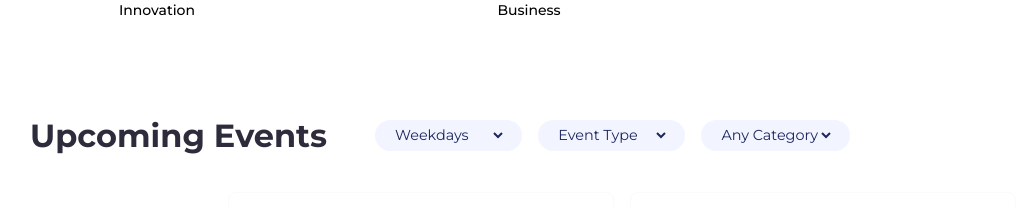
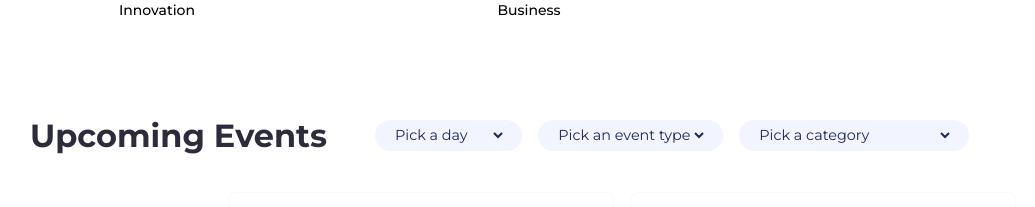
Before and after one commit to Yunusabdul38/event-hub, a React (Vite) app: page / in a window 1280 px wide. Shown: the part 923-1130 px from the top of the page, without its empty margins (18-1053 px from the left). Built offline with nearby package versions, Linux system fonts and the light colour scheme.

Commit message:
added dropdown options to the upcoming event select tags

```diff
--- a/src/features/home/Home.jsx
+++ b/src/features/home/Home.jsx
@@ -191,13 +191,14 @@ export default function Home() {
             {categoriesData.map((data, index) => {
               const { name, image } = data;
               return (
-                <div key={index} className="cursor-pointer w-[170px] lg:h-[210px] md:h-[210px] h-[140px] px-2">
+                <div
+                  key={index}
+                  className="cursor-pointer w-[170px] lg:h-[210px] md:h-[210px] h-[140px] px-2"
+                >
                   <div className="lg:w-[150px] md:w-[100px] w-[70px] lg:h-[150px] md:h-[100px] h-[70px] m-auto rounded-full">
                     <img src={image} alt="" className="object-cover" />
                   </div>
-                  <p className="text-center font-[500] mt-2 text-sm">
-                    {name}
-                  </p>
+                  <p className="text-center font-[500] mt-2 text-sm">{name}</p>
                 </div>
               );
             })}
@@ -220,7 +221,14 @@ export default function Home() {
                   id=""
                   className="min-w-[9vw] bg-[#F2F4FF] focus:outline-none"
                 >
-                  <option value="">Weekdays</option>
+                  <option value="">Pick a day</option>
+                  <option value="monday">Monday</option>
+                  <option value="tuesday">Tuesday</option>
+                  <option value="wednesday">Wednesday</option>
+                  <option value="thursday">Thursday</option>
+                  <option value="friday">Friday</option>
+                  <option value="saturday">Saturday</option>
+                  <option value="sunday">Sunday</option>
                 </select>
               </div>
               <div className="bg-[#F2F4FF] rounded-[50px] px-[1rem] py-[0.3rem]">
@@ -229,7 +237,12 @@ export default function Home() {
                   id=""
                   className="min-w-[9vw] bg-[#F2F4FF] focus:outline-none"
                 >
-                  <option value="">Event Type</option>
+                  <option value="">Pick an event type</option>
+                  <option value="conference">Conference</option>
+                  <option value="workshop">Workshop</option>
+                  <option value="hackathon">Hackathon</option>
+                  <option value="meetup">Meetup</option>
+                  <option value="webinar">Webinar</option>
                 </select>
               </div>
               <div className="bg-[#F2F4FF] rounded-[50px] px-[1rem] py-[0.3rem]">
@@ -238,7 +251,15 @@ export default function Home() {
                   id=""
                   className="min-w-[9vw] bg-[#F2F4FF] focus:outline-none"
                 >
-                  <option value="">Any Category</option>
+                  <option value="">Pick a category</option>
+                  {categoriesData.map((data, index) => {
+                    const { name } = data;
+                    return (
+                      <option value="" key={index}>
+                        {name}
+                      </option>
+                    );
+                  })}
                 </select>
               </div>
             </div>
@@ -251,7 +272,14 @@ export default function Home() {
                   id=""
                   className="min-w-[9vw] bg-[#F2F4FF] focus:outline-none"
                 >
-                  <option value="">Weekdays</option>
+                  <option value="">Pick a day</option>
+                  <option value="monday">Monday</option>
+                  <option value="tuesday">Tuesday</option>
+                  <option value="wednesday">Wednesday</option>
+                  <option value="thursday">Thursday</option>
+                  <option value="friday">Friday</option>
+                  <option value="saturday">Saturday</option>
+                  <option value="sunday">Sunday</option>
                 </select>
               </div>
               <div className="bg-[#F2F4FF] rounded-[50px] px-[1rem] py-[0.3rem]">
@@ -260,7 +288,12 @@ export default function Home() {
                   id=""
                   className="min-w-[9vw] bg-[#F2F4FF] focus:outline-none"
                 >
-                  <option value="">Event Type</option>
+                  <option value="">Pick an event type</option>
+                  <option value="conference">Conference</option>
+                  <option value="workshop">Workshop</option>
+                  <option value="hackathon">Hackathon</option>
+                  <option value="meetup">Meetup</option>
+                  <option value="webinar">Webinar</option>
                 </select>
               </div>
               <div className="bg-[#F2F4FF] rounded-[50px] px-[1rem] py-[0.3rem]">
@@ -269,18 +302,23 @@ export default function Home() {
                   id=""
                   className="min-w-[9vw] bg-[#F2F4FF] focus:outline-none"
                 >
-                  <option value="">Any Category</option>
+                  <option value="">Pick a category</option>
+                  {categoriesData.map((data, index) => {
+                    const { name } = data;
+                    return (
+                      <option value="" key={index}>
+                        {name}
+                      </option>
+                    );
+                  })}
                 </select>
               </div>
             </div>
-
           </div>
 
           <div className="mt-[2rem] flex flex-wrap justify-center gap-[2rem] md:gap-[1rem] sm:gap-0">
             {upcomingData.map((data, index) => {
-              return (
-                <EventCard event={data} key={index} />
-              );
+              return <EventCard event={data} key={index} />;
             })}
           </div>
           <button className="bg-[#3557C2] px-[10rem] sm:px-[7rem] py-[0.5rem] rounded-[5px] text-white flex m-auto">
@@ -290,15 +328,13 @@ export default function Home() {
 
         <div className="mt-[5rem] mb-[5rem] lg:px-12 md:px-8 px-4">
           <div className="flex items-center gap-[13rem]">
-          <h2 className="text-[24px] lg:text-[32px] md:text[28px] font-[700] font-montserrat text-[#2D2C3C]">
+            <h2 className="text-[24px] lg:text-[32px] md:text[28px] font-[700] font-montserrat text-[#2D2C3C]">
               Popular Events
             </h2>
           </div>
           <div className="mt-[2rem] flex flex-wrap justify-center gap-[2rem] md:gap-[1rem] sm:gap-0">
             {upcomingData.map((data, index) => {
-              return (
-                <EventCard event={data} key={index} />
-              );
+              return <EventCard event={data} key={index} />;
             })}
           </div>
           <button className="bg-[#3557C2] px-[10rem] sm:px-[7rem] py-[0.5rem] rounded-[5px] text-white flex m-auto">
```
